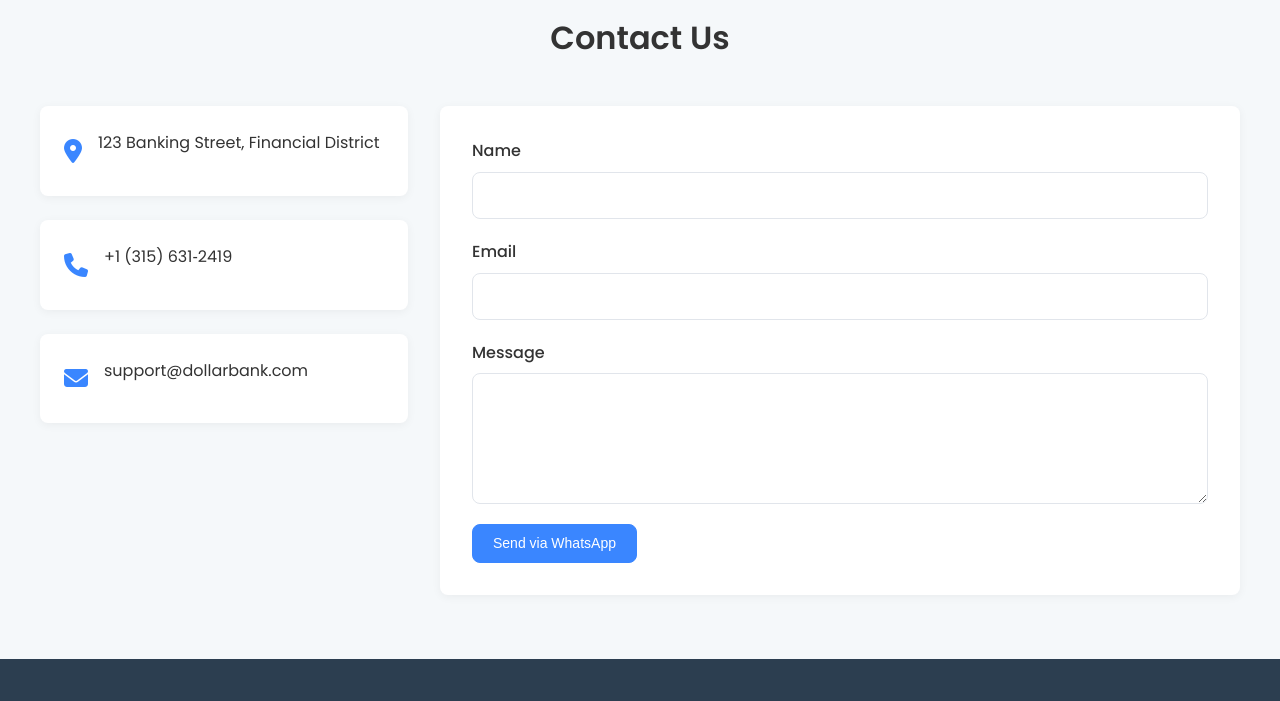
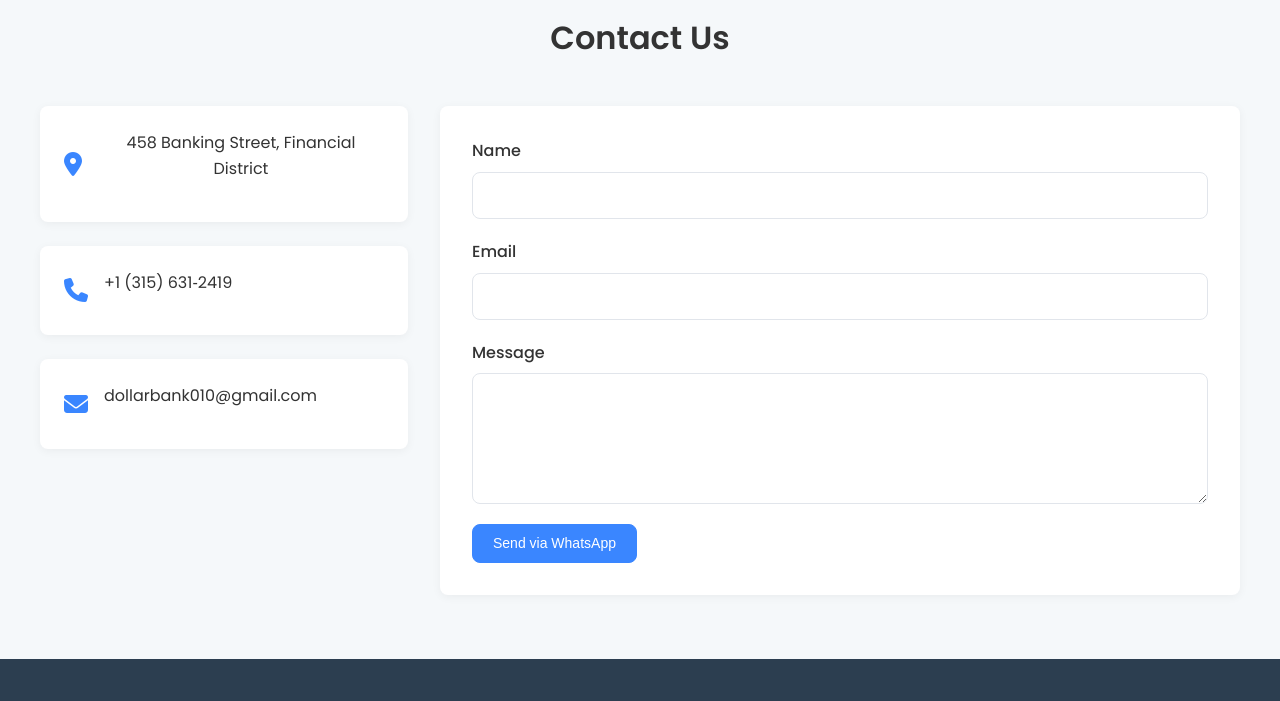
Before and after one commit to BigAce2000/Dollarbank, a website: page index.html in a window 1280 px wide. Shown: the part 1580-2281 px from the top of the page. Drawn offline with Linux system fonts and the light colour scheme.

Commit message:
Update index.html

```diff
--- a/index.html
+++ b/index.html
@@ -95,7 +95,7 @@
             <!-- Your existing contact info remains the same -->
             <div class="contact-item">
                 <i class="fas fa-map-marker-alt"></i>
-                <p>123 Banking Street, Financial District</p>
+                <p>458 Banking Street, Financial District</p>
             </div>
             <div class="contact-item">
                 <i class="fas fa-phone"></i>
@@ -103,7 +103,7 @@
             </div>
             <div class="contact-item">
                 <i class="fas fa-envelope"></i>
-                <p>support@dollarbank.com</p>
+                <p>dollarbank010@gmail.com</p>
             </div>
         </div>
         <form class="contact-form" onsubmit="sendToWhatsApp(event)">
```
